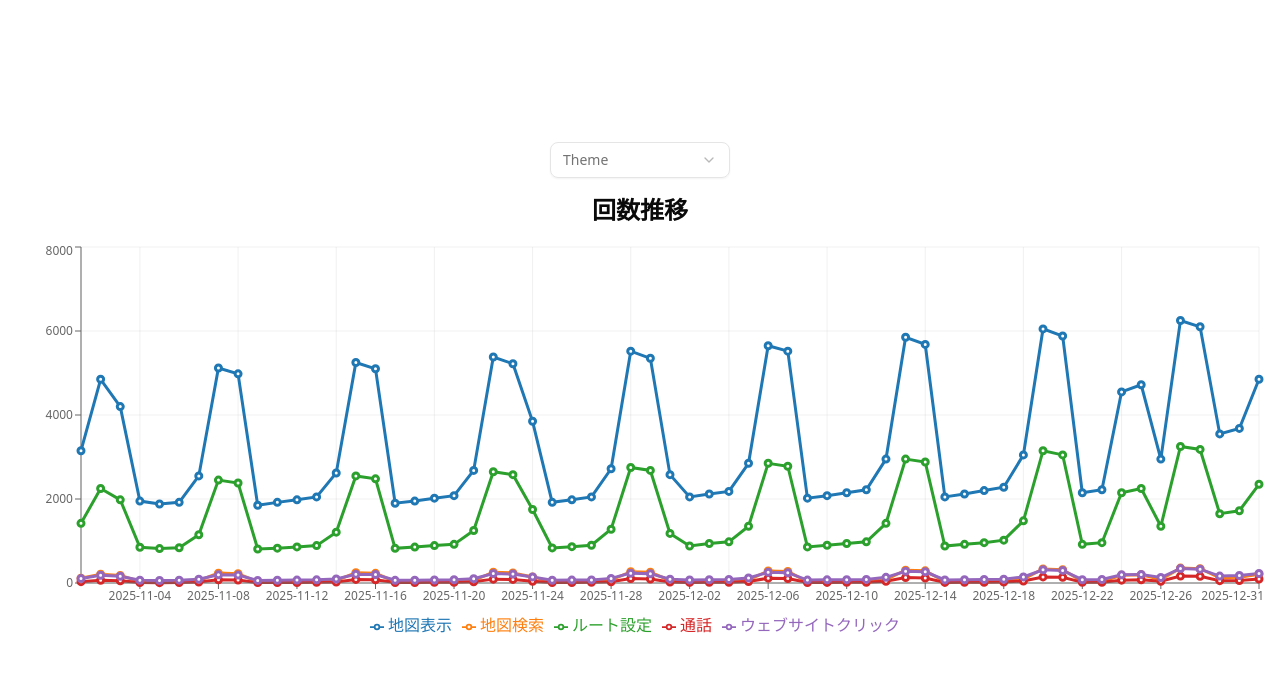
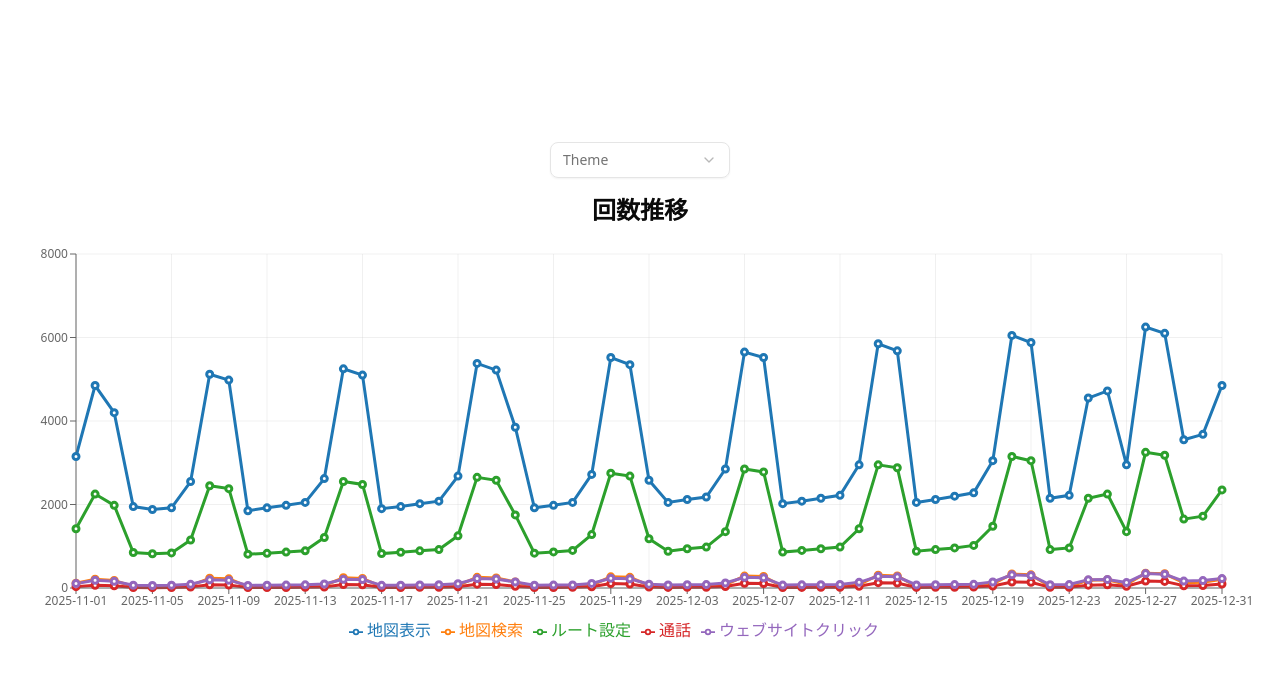
Before and after one commit to binc-dev/fukui-kanko-trend-report, a React (Vite) app: page / in a window 1280 px wide. Shown: the top 676 px of the page. Built offline with nearby package versions, Linux system fonts and the light colour scheme.

Commit message:
最後のメモリの値が軸メモリの中央になっていなかったのを修正

```diff
--- a/src/components/parts/graph.components.tsx
+++ b/src/components/parts/graph.components.tsx
@@ -31,7 +31,7 @@ export function Graph() {
     <div className="w-full p-4">
       <h2 className="mb-4 text-2xl font-semibold text-center">回数推移</h2>
       <ResponsiveContainer width="100%" height={400}>
-        <LineChart data={data}>
+        <LineChart data={data} margin={{ top: 12, right: 42 }}>
           <CartesianGrid strokeOpacity={0.3}/>
           <XAxis dataKey="date" tick={{ fontSize: 12 }} />
           <YAxis tick={{ fontSize: 12 }} />
```
